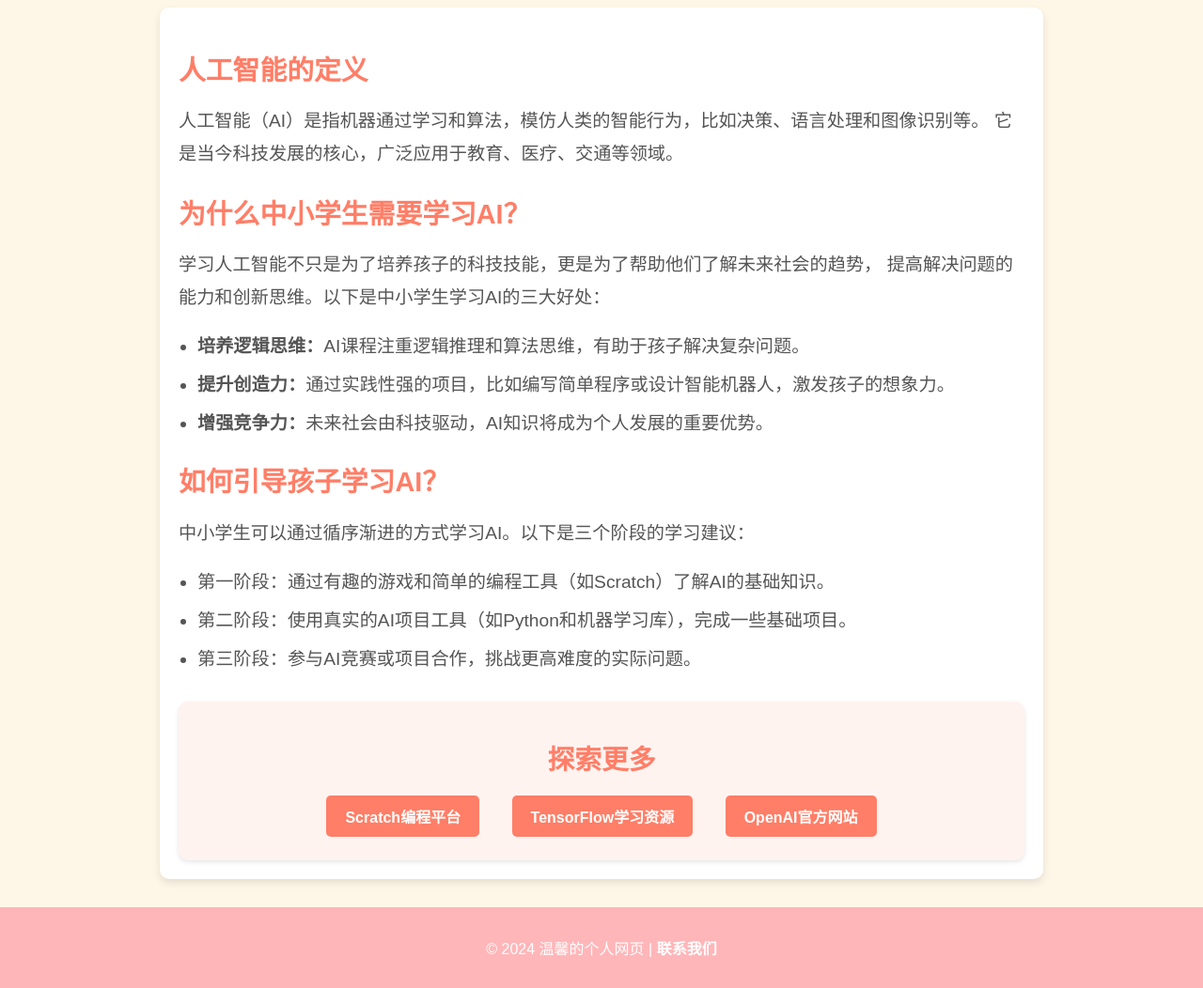
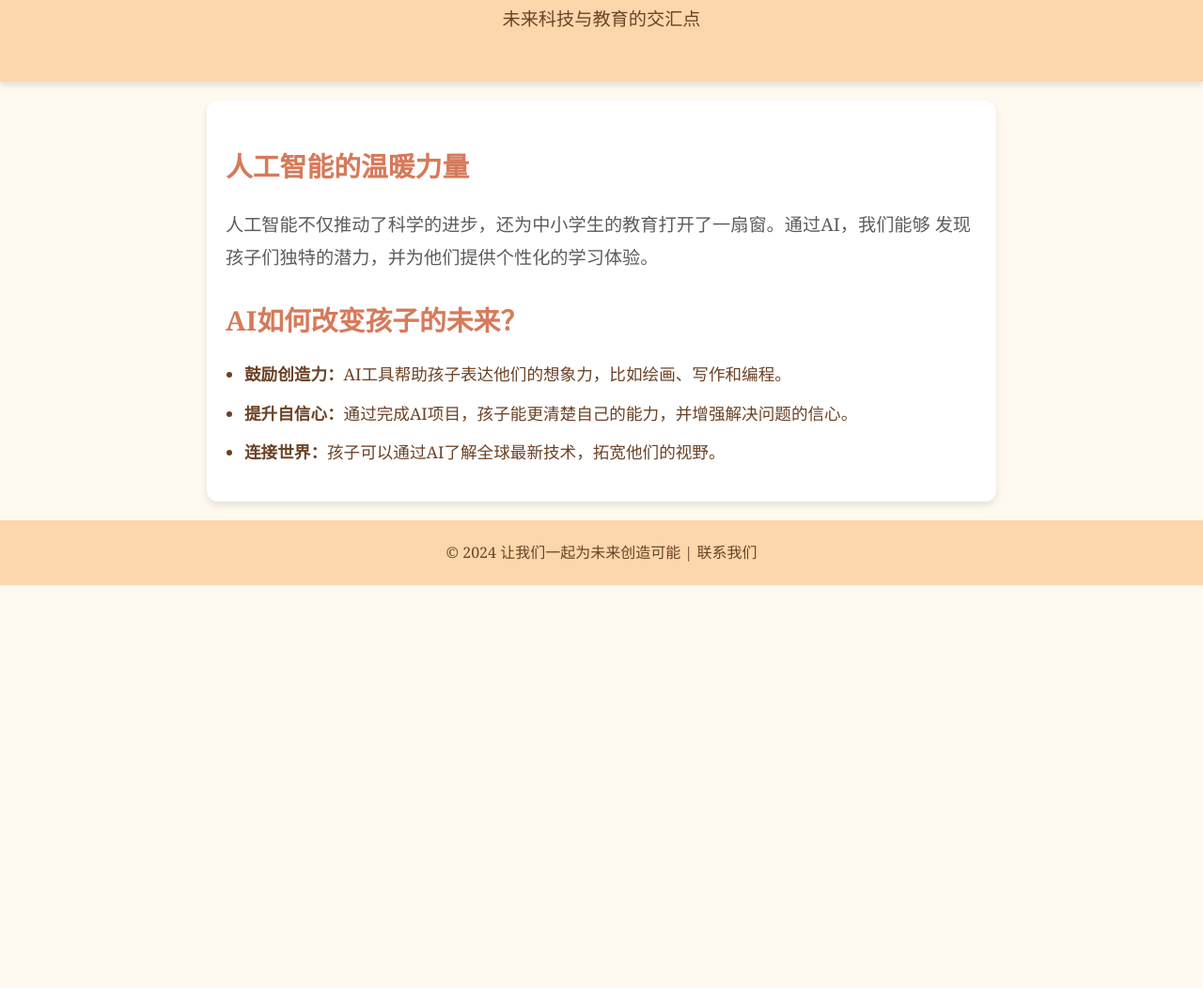
Before and after one commit to NinaHu99/Artificial-Intelligence-Education-and-Primary-Secondary-School-Students, a plain HTML site: page index.html in a window 1280 px wide. Shown: the part 123-1175 px from the top of the page at 94% size. After the commit the page ends 800 px from the top, so only its background shows below. Drawn offline with Linux system fonts and the light colour scheme.

Commit message:
Update index.html

```diff
--- a/index.html
+++ b/index.html
@@ -6,84 +6,69 @@
     <title>AI与中小学生</title>
     <style>
         body {
-            font-family: "Arial", sans-serif;
+            font-family: "Georgia", serif; /* 更柔和的字体 */
             margin: 0;
             padding: 0;
-            background-color: #fef7e8; /* 柔和米色背景 */
-            color: #333;
+            background-color: #fffaf0; /* 奶油米色 */
+            color: #5c5c5c;
+            line-height: 1.8;
         }
         header {
-            background-color: #ffb6b9; /* 柔粉色 */
-            padding: 20px;
+            background-color: #fdd7ac; /* 柔和橙色 */
+            padding: 30px;
             text-align: center;
-            border-bottom: 3px solid #ffd5cd; /* 边框粉色 */
+            box-shadow: 0px 4px 6px rgba(0, 0, 0, 0.1);
         }
         header h1 {
             margin: 0;
-            font-size: 2.5em;
-            color: #fff; /* 白色标题 */
+            font-size: 3em;
+            color: #6b4226; /* 木色 */
+            font-weight: normal;
+        }
+        header p {
+            margin-top: 10px;
+            font-size: 1.2em;
+            color: #6b4226;
         }
         section {
-            max-width: 900px;
-            margin: 30px auto;
+            max-width: 800px;
+            margin: 20px auto;
             padding: 20px;
-            background-color: #fff; /* 白色背景 */
-            border-radius: 10px;
+            background-color: #ffffff;
+            border-radius: 12px;
             box-shadow: 0 4px 8px rgba(0, 0, 0, 0.1);
         }
         section h2 {
             font-size: 1.8em;
-            color: #ff7e67; /* 温暖橙色 */
-            margin-bottom: 10px;
+            color: #d67a5a; /* 柔和红色 */
+            margin-bottom: 15px;
         }
         section p {
             font-size: 1.2em;
-            line-height: 1.8;
-            color: #555;
-            margin-bottom: 20px;
+            color: #5c5c5c;
         }
         section ul {
-            margin: 20px 0;
             padding-left: 20px;
         }
         section ul li {
-            font-size: 1.2em;
-            line-height: 1.6;
+            font-size: 1.1em;
+            color: #6b4226;
             margin-bottom: 10px;
-            color: #555;
-        }
-        .links {
-            margin-top: 30px;
-            padding: 15px;
-            text-align: center;
-            background-color: #fff3f0;
-            border-radius: 10px;
-            box-shadow: 0 2px 5px rgba(0, 0, 0, 0.1);
-        }
-        .links a {
-            display: inline-block;
-            margin: 10px 15px;
-            padding: 10px 20px;
-            background-color: #ff7e67; /* 温暖橙色 */
-            color: #fff;
-            text-decoration: none;
-            font-weight: bold;
-            border-radius: 5px;
-        }
-        .links a:hover {
-            background-color: #ff9579; /* 浅橙色 */
         }
         footer {
-            background-color: #ffb6b9; /* 柔粉色 */
-            color: #fff;
+            background-color: #fdd7ac;
+            color: #6b4226;
             text-align: center;
-            padding: 15px 0;
-            margin-top: 30px;
+            padding: 20px;
+            margin-top: 20px;
+        }
+        footer p {
+            margin: 0;
+            font-size: 1em;
         }
         footer a {
-            color: #fff;
+            color: #6b4226;
             text-decoration: none;
-            font-weight: bold;
         }
         footer a:hover {
             text-decoration: underline;
@@ -93,41 +78,23 @@
 <body>
     <header>
         <h1>AI与中小学生</h1>
+        <p>未来科技与教育的交汇点</p>
     </header>
     <section>
-        <h2>人工智能的定义</h2>
+        <h2>人工智能的温暖力量</h2>
         <p>
-            人工智能（AI）是指机器通过学习和算法，模仿人类的智能行为，比如决策、语言处理和图像识别等。
-            它是当今科技发展的核心，广泛应用于教育、医疗、交通等领域。
+            人工智能不仅推动了科学的进步，还为中小学生的教育打开了一扇窗。通过AI，我们能够
+            发现孩子们独特的潜力，并为他们提供个性化的学习体验。
         </p>
-        <h2>为什么中小学生需要学习AI？</h2>
-        <p>
-            学习人工智能不只是为了培养孩子的科技技能，更是为了帮助他们了解未来社会的趋势，
-            提高解决问题的能力和创新思维。以下是中小学生学习AI的三大好处：
-        </p>
+        <h2>AI如何改变孩子的未来？</h2>
         <ul>
-            <li><strong>培养逻辑思维：</strong>AI课程注重逻辑推理和算法思维，有助于孩子解决复杂问题。</li>
-            <li><strong>提升创造力：</strong>通过实践性强的项目，比如编写简单程序或设计智能机器人，激发孩子的想象力。</li>
-            <li><strong>增强竞争力：</strong>未来社会由科技驱动，AI知识将成为个人发展的重要优势。</li>
+            <li><strong>鼓励创造力：</strong>AI工具帮助孩子表达他们的想象力，比如绘画、写作和编程。</li>
+            <li><strong>提升自信心：</strong>通过完成AI项目，孩子能更清楚自己的能力，并增强解决问题的信心。</li>
+            <li><strong>连接世界：</strong>孩子可以通过AI了解全球最新技术，拓宽他们的视野。</li>
         </ul>
-        <h2>如何引导孩子学习AI？</h2>
-        <p>
-            中小学生可以通过循序渐进的方式学习AI。以下是三个阶段的学习建议：
-        </p>
-        <ul>
-            <li>第一阶段：通过有趣的游戏和简单的编程工具（如Scratch）了解AI的基础知识。</li>
-            <li>第二阶段：使用真实的AI项目工具（如Python和机器学习库），完成一些基础项目。</li>
-            <li>第三阶段：参与AI竞赛或项目合作，挑战更高难度的实际问题。</li>
-        </ul>
-        <div class="links">
-            <h2>探索更多</h2>
-            <a href="https://www.scratch.mit.edu" target="_blank">Scratch编程平台</a>
-            <a href="https://www.tensorflow.org" target="_blank">TensorFlow学习资源</a>
-            <a href="https://openai.com" target="_blank">OpenAI官方网站</a>
-        </div>
     </section>
     <footer>
-        <p>© 2024 温馨的个人网页 | <a href="mailto:youremail@example.com">联系我们</a></p>
+        <p>© 2024 让我们一起为未来创造可能 | <a href="mailto:youremail@example.com">联系我们</a></p>
     </footer>
 </body>
 </html>
```
